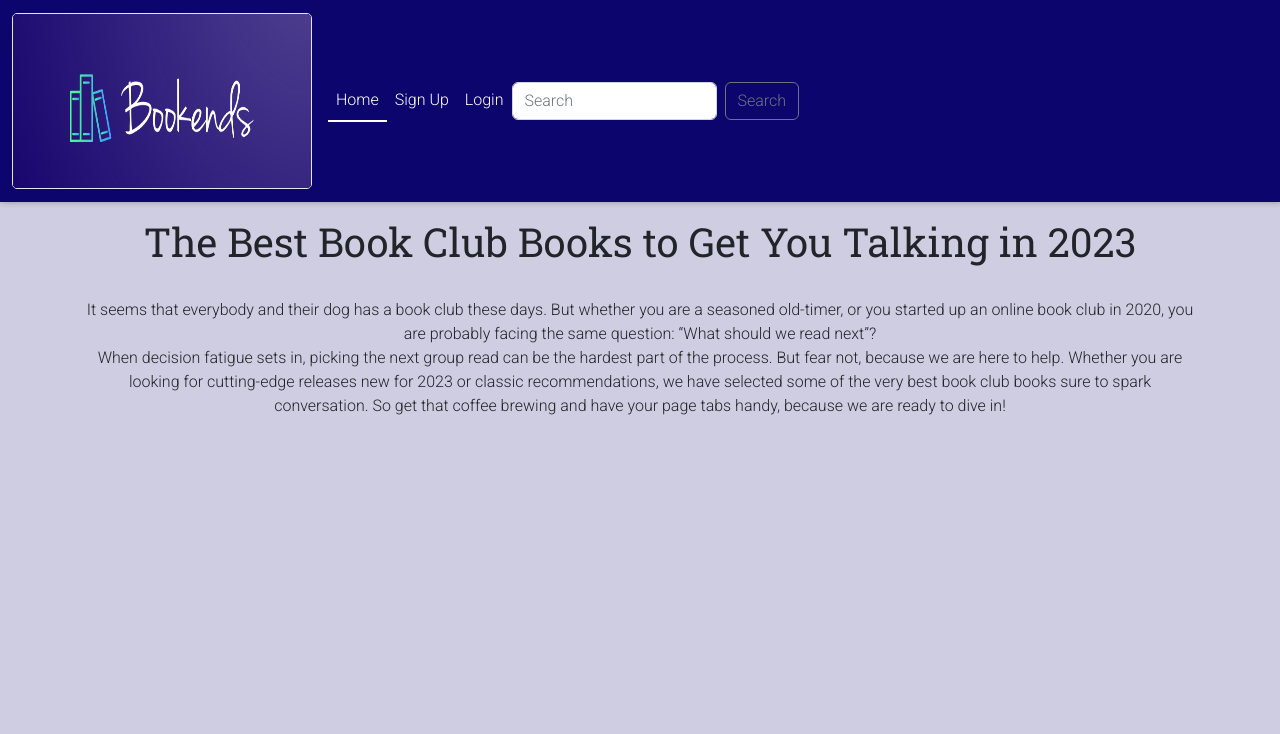
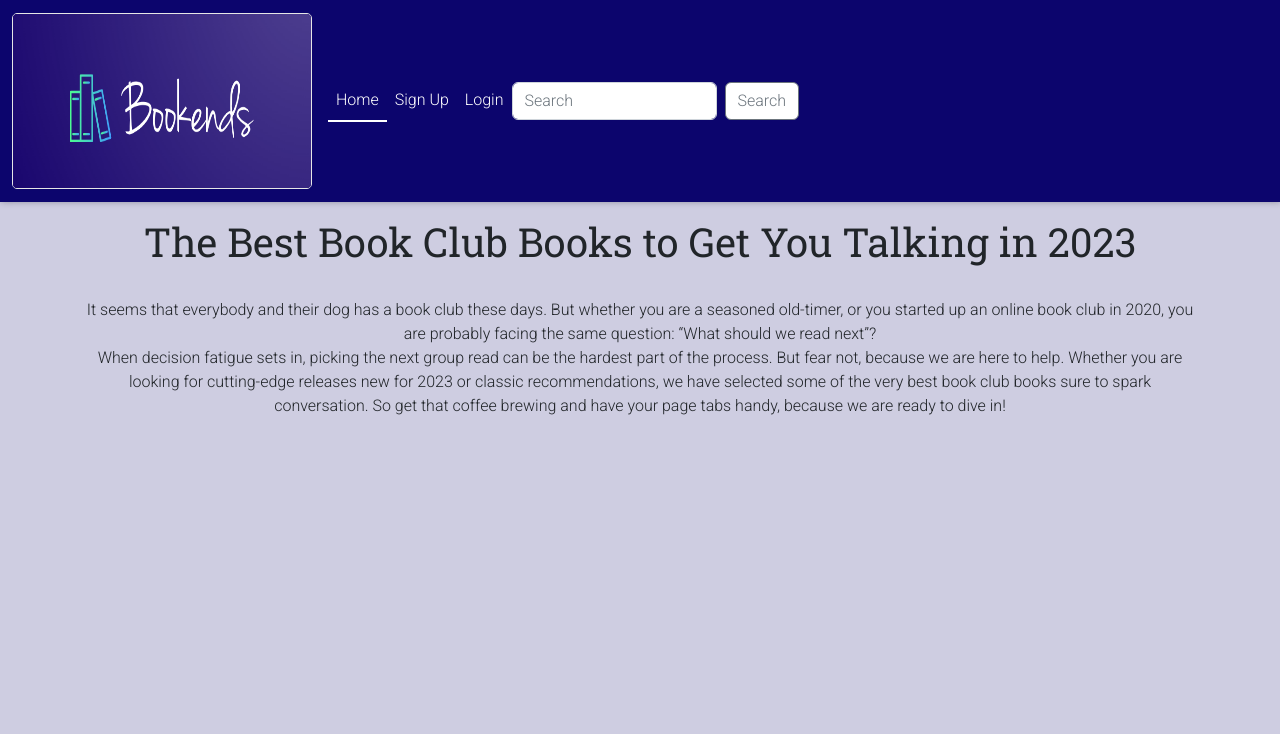
Before and after one commit to jax-parker/bookends, a Django app: page / in a window 1280 px wide. Shown: the top 734 px of the page. Run offline with Django 3.2, Linux system fonts and the light colour scheme; data that the repository does not hold is empty; some libraries are stand-ins or nearby versions.

Commit message:
Start adding Features

```diff
--- a/static/css/base.css
+++ b/static/css/base.css
@@ -42,6 +42,9 @@ main {
     width: auto;
 }
 
+.btn.btn-outline-secondary{
+    background-color: var(--white);
+}
 footer {
     flex-shrink: 0;
     background-color: var(--blue);
--- a/templates/includes/header.html
+++ b/templates/includes/header.html
@@ -50,7 +50,7 @@
                 <!-- Search bar -->
                 <form class="d-flex pull-right" role="search" method="GET" action="{% url 'books' %}">
                     <input class="form-control me-2" type="search" name="q" placeholder="Search" aria-label="Search">
-                    <button class="btn btn-outline-secondary" type="submit">Search</button>
+                    <button class="btn btn-outline-secondary search" type="submit">Search</button>
                 </form>
             </div>
         </div>
```
Also changed, not shown: README.md, readme/readme-imgs/mbview-nosearch.png (added), readme/readme-imgs/navbar.png (added), readme/readme-imgs/pcview-nosearch.png (added).
